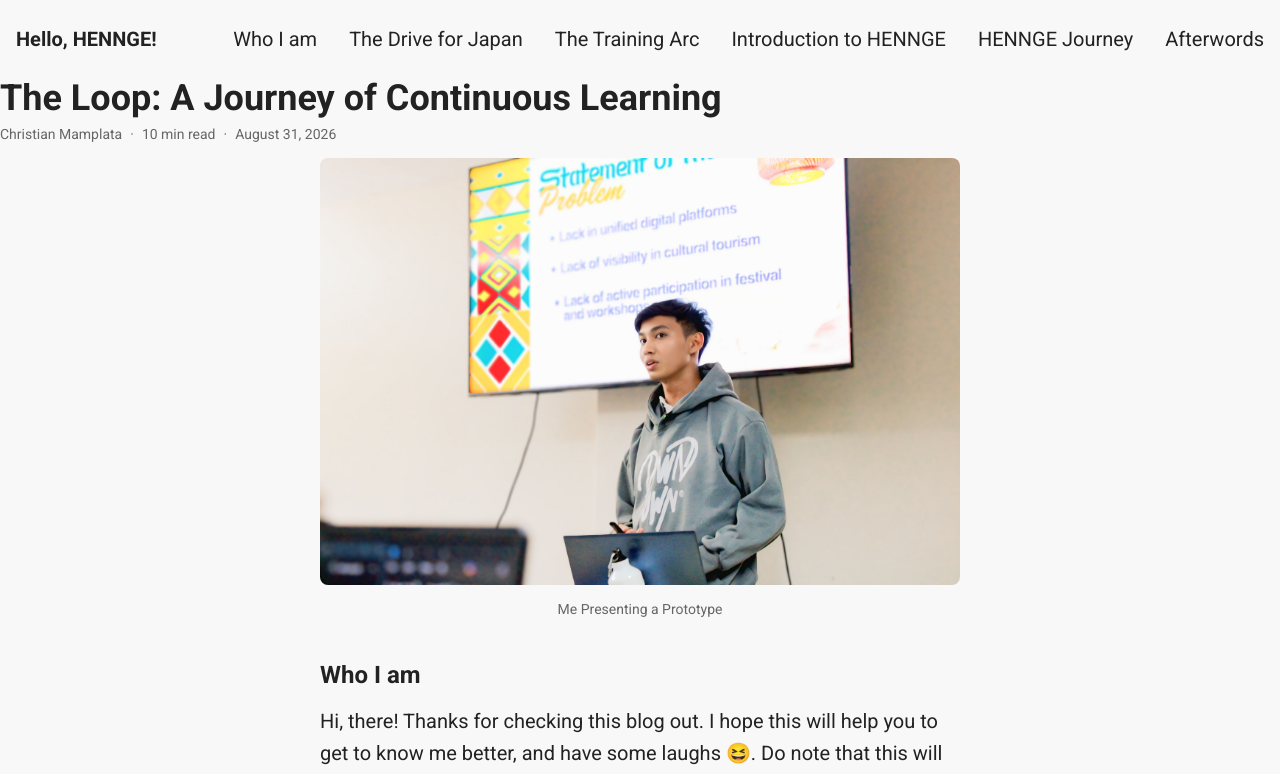
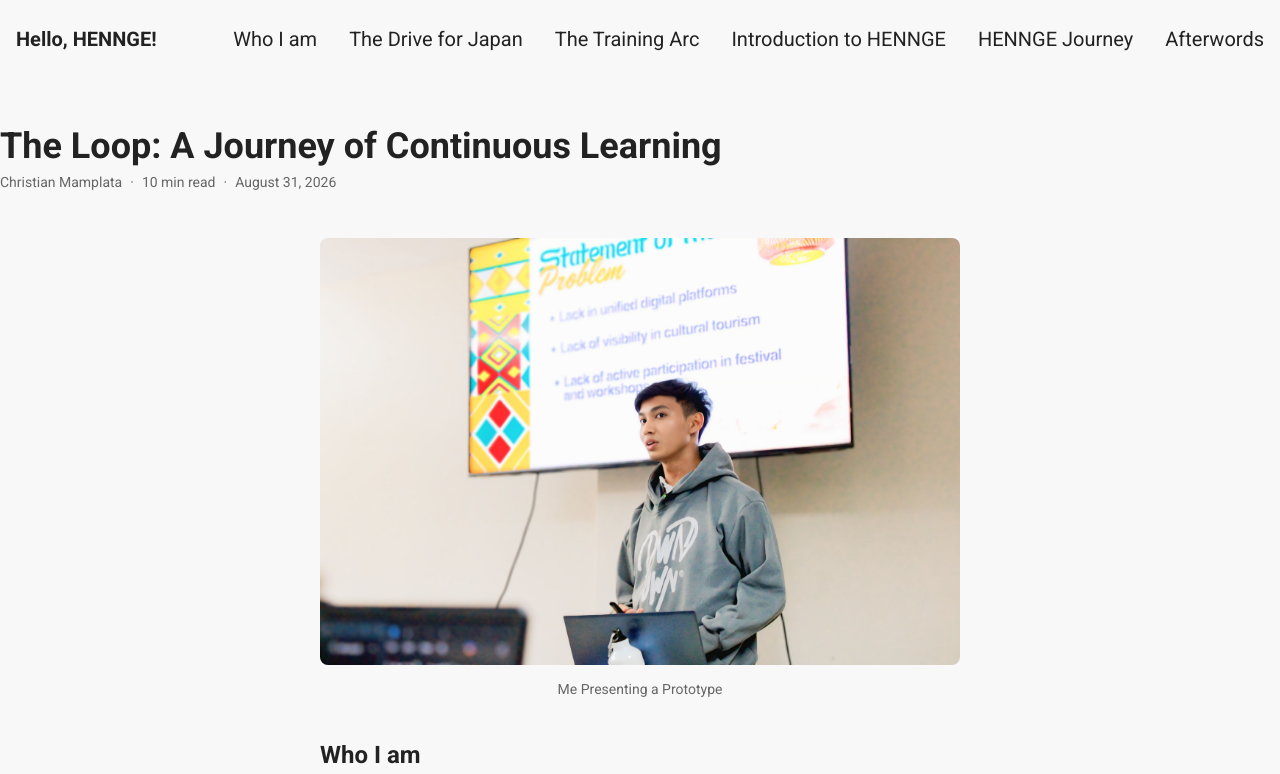
Before and after one commit to cynessa-dev/hello-HENNGE, a Vue app: page / in a window 1280 px wide. Shown: the top 774 px of the page. Built offline with nearby package versions, Linux system fonts and the light colour scheme.

Commit message:
✨ feat(Header): add margin and padding to header for improved layout

```diff
--- a/src/components/ui/Header.vue
+++ b/src/components/ui/Header.vue
@@ -1,7 +1,7 @@
 <script setup lang="ts"></script>
 
 <template>
-  <header>
+  <header class="mt-12 mb-8">
     <h1 class="text-4xl font-bold">The Loop: A Journey of Continuous Learning</h1>
     <div class="flex space-x-2 h-10 text-muted text-sm">
       <p>Christian Mamplata</p>
```
